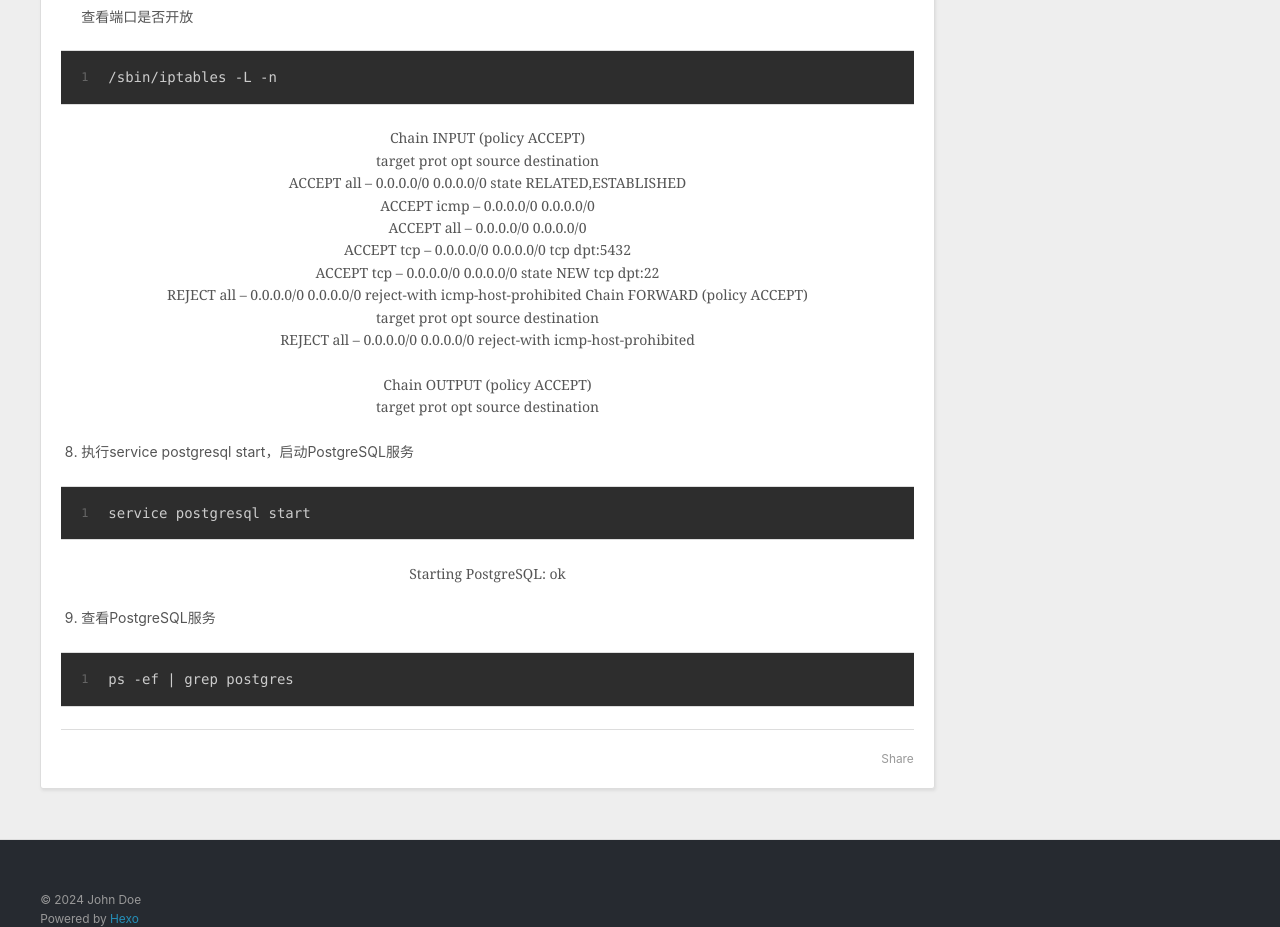
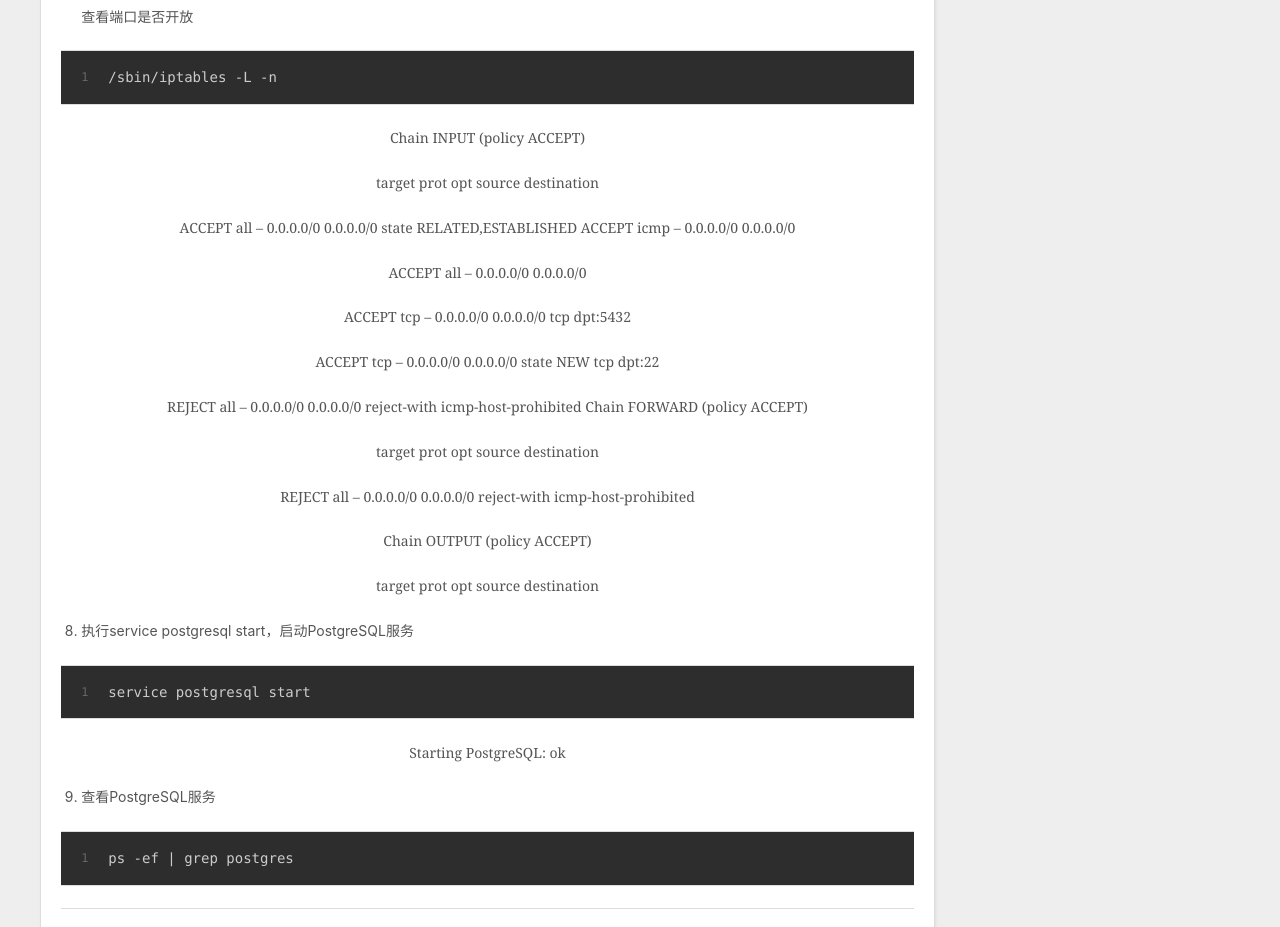
Before and after one commit to duanboyao/duanboyao.github.io, a plain HTML site: page 2024/05/11/linux 安装 PostgreSQL/index.html in a window 1280 px wide. Shown: the part 4240-5167 px from the top of the page. Drawn offline with Linux system fonts and the light colour scheme.

Commit message:
Site updated: 2024-05-11 14:27:51

```diff
--- a/2024/05/11/linux 安装 PostgreSQL/index.html
+++ b/2024/05/11/linux 安装 PostgreSQL/index.html
@@ -14,7 +14,7 @@
 <meta property="og:description" content="title: Linux 安装 PostgreSQL 数据库 下载压缩包下载 postgresql-9.6.24.tar.gz 创建 postgres 用户1useradd postgres  解压1tar -xvf postgresql-9.6.24.tar.gz -C &#x2F;home&#x2F;postgres&#x2F;  编译源码123.&#x2F;configure --prefix&#x3D;&#x2F;home&#x2F;postgres&#x2F;pos">
 <meta property="og:locale" content="en_US">
 <meta property="article:published_time" content="2024-05-11T03:39:09.709Z">
-<meta property="article:modified_time" content="2024-05-11T06:21:43.013Z">
+<meta property="article:modified_time" content="2024-05-11T06:27:40.527Z">
 <meta property="article:author" content="John Doe">
 <meta name="twitter:card" content="summary">
 
@@ -171,13 +171,23 @@
 <figure class="highlight bash"><table><tr><td class="gutter"><pre><span class="line">1</span><br></pre></td><td class="code"><pre><span class="line">/etc/init.d/iptables restart</span><br></pre></td></tr></table></figure>
 
 <blockquote>
-<p>iptables：清除防火墙规则：                                 [确定]<br />iptables：将链设置为政策 ACCEPT：filter           [确定]<br />iptables：正在卸载模块：                                     [确定]<br />iptables：应用防火墙规则：                                 [确定]</p>
+<p>iptables：清除防火墙规则：                                 [确定]<br>iptables：将链设置为政策 ACCEPT：filter                    [确定]<br>iptables：正在卸载模块：                                   [确定]<br>iptables：应用防火墙规则：                                 [确定]</p>
 </blockquote>
 <p>查看端口是否开放</p>
 <figure class="highlight bash"><table><tr><td class="gutter"><pre><span class="line">1</span><br></pre></td><td class="code"><pre><span class="line">/sbin/iptables -L -n</span><br></pre></td></tr></table></figure>
 
 <blockquote>
-<p>Chain INPUT (policy ACCEPT)<br />target     prot opt source               destination         <br />ACCEPT     all  –  0.0.0.0&#x2F;0            0.0.0.0&#x2F;0           state RELATED,ESTABLISHED <br />ACCEPT     icmp –  0.0.0.0&#x2F;0            0.0.0.0&#x2F;0           <br />ACCEPT     all  –  0.0.0.0&#x2F;0            0.0.0.0&#x2F;0           <br />ACCEPT     tcp  –  0.0.0.0&#x2F;0            0.0.0.0&#x2F;0           tcp dpt:5432 <br />ACCEPT     tcp  –  0.0.0.0&#x2F;0            0.0.0.0&#x2F;0           state NEW tcp dpt:22 <br />REJECT     all  –  0.0.0.0&#x2F;0            0.0.0.0&#x2F;0           reject-with icmp-host-prohibited Chain FORWARD (policy ACCEPT)<br />target     prot opt source               destination         <br />REJECT     all  –  0.0.0.0&#x2F;0            0.0.0.0&#x2F;0           reject-with icmp-host-prohibited <br /> <br />Chain OUTPUT (policy ACCEPT)<br />target     prot opt source               destination  </p>
+<p>Chain INPUT (policy ACCEPT)</p>
+<p>target     prot opt source               destination</p>
+<p>ACCEPT     all  –  0.0.0.0&#x2F;0            0.0.0.0&#x2F;0           state RELATED,ESTABLISHED ACCEPT     icmp –  0.0.0.0&#x2F;0            0.0.0.0&#x2F;0</p>
+<p>ACCEPT     all  –  0.0.0.0&#x2F;0            0.0.0.0&#x2F;0 </p>
+<p>ACCEPT     tcp  –  0.0.0.0&#x2F;0            0.0.0.0&#x2F;0           tcp dpt:5432 </p>
+<p>ACCEPT     tcp  –  0.0.0.0&#x2F;0            0.0.0.0&#x2F;0           state NEW tcp dpt:22</p>
+<p>REJECT     all  –  0.0.0.0&#x2F;0            0.0.0.0&#x2F;0           reject-with icmp-host-prohibited Chain FORWARD (policy ACCEPT)</p>
+<p>target     prot opt source               destination</p>
+<p>REJECT     all  –  0.0.0.0&#x2F;0            0.0.0.0&#x2F;0           reject-with icmp-host-prohibited</p>
+<p>Chain OUTPUT (policy ACCEPT)</p>
+<p>target     prot opt source               destination  </p>
 </blockquote>
 </li>
 <li><p>执行service postgresql start，启动PostgreSQL服务</p>
```
Also changed, not shown: index.html (+12 -2 lines).
